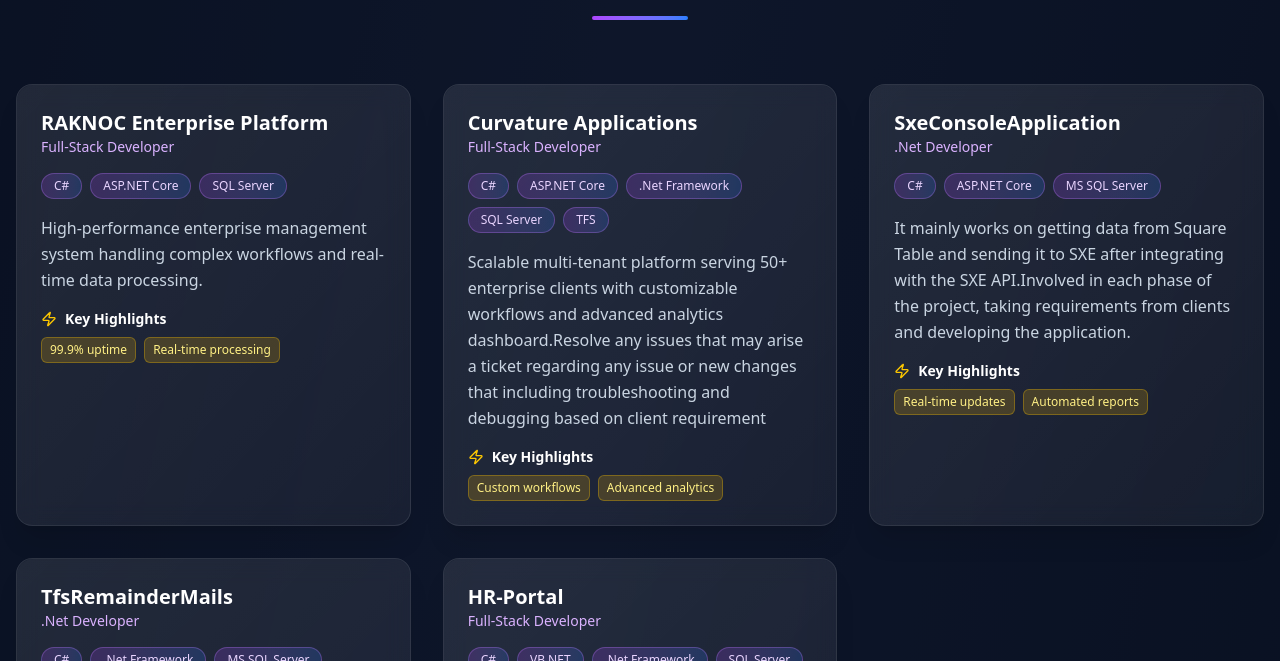
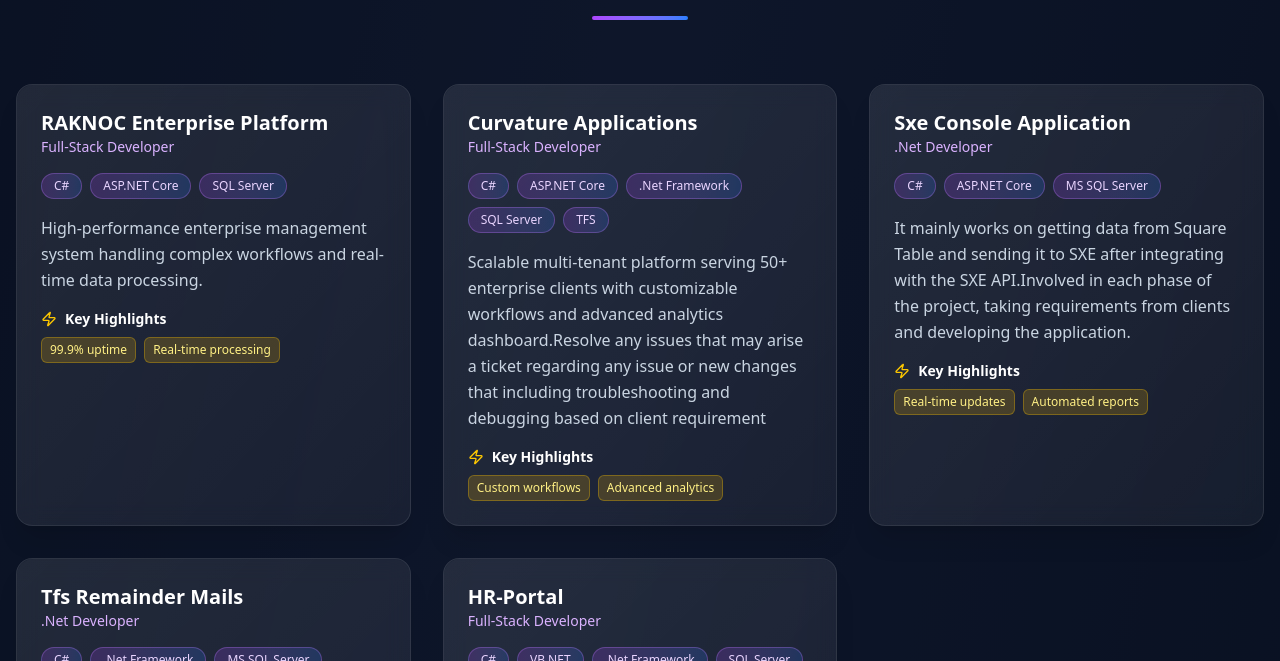
Before and after one commit to sureshtanukula231/Portfolio, a React (Vite) app: page / in a window 1280 px wide. Shown: the part 3011-3672 px from the top of the page. Built offline with nearby package versions, Linux system fonts and the light colour scheme.

Commit message:
Update Suresh-claude.tsx

```diff
--- a/src/pages/Suresh-claude.tsx
+++ b/src/pages/Suresh-claude.tsx
@@ -151,7 +151,7 @@
       demo: ""
     },
     {
-      name: "SxeConsoleApplication",
+      name: "Sxe Console Application",
       role: ".Net Developer",
       stack: ["C#", "ASP.NET Core", "MS SQL Server"],
       description: "It mainly works on getting data from Square Table and sending it to SXE after integrating with the SXE API.Involved in each phase of the project, taking requirements from clients and developing the application.",
@@ -160,7 +160,7 @@
       demo: ""
     },
     {
-      name: "TfsRemainderMails",
+      name: "Tfs Remainder Mails",
       role: ".Net Developer",
       stack: ["C#", ".Net Framework","MS SQL Server", "Task Scheduler"],
       description: "Our system sends reminder emails when resources fail to fill timesheets. The emails are triggered every week start day.",
```
